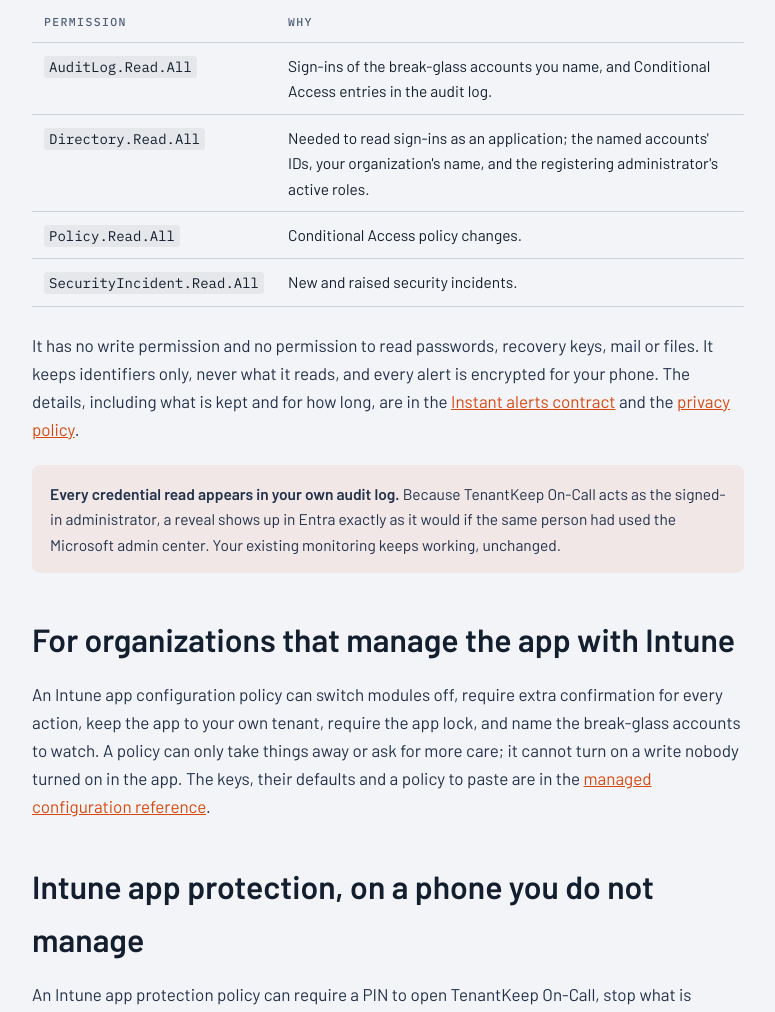
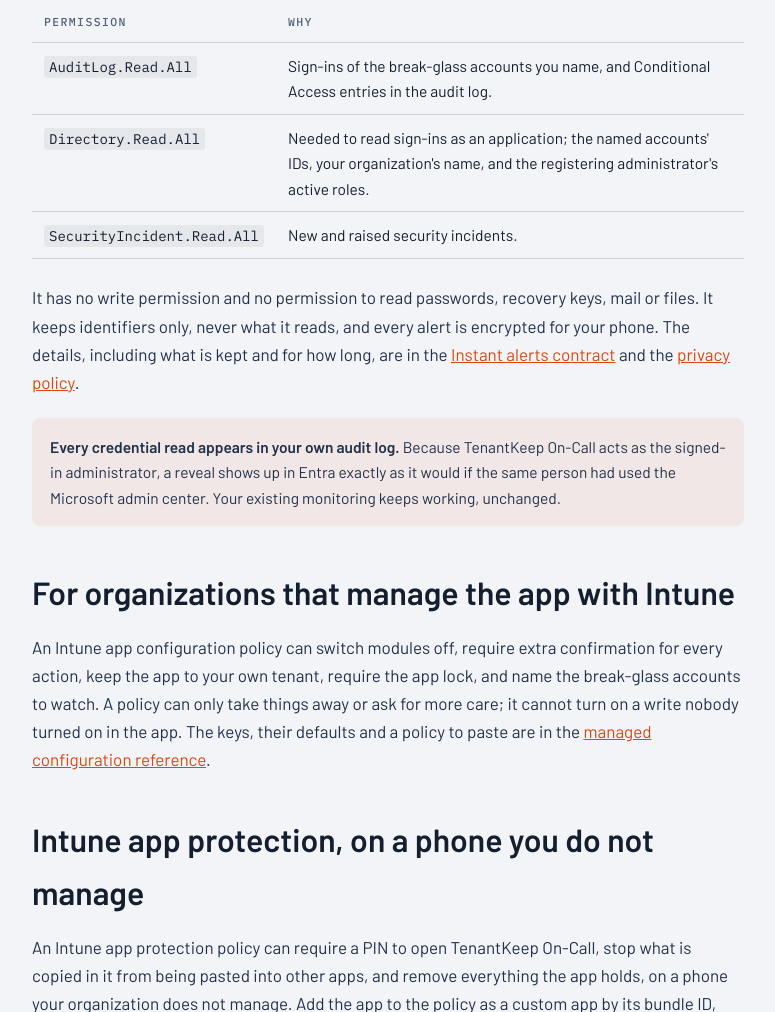
Before and after one commit to Kainor-LLC/LAPSlock, a plain HTML site: page docs/how-it-works/index.html in a window 1280 px wide. Shown: the part 9148-10160 px from the top of the page, without its empty margins (252-1027 px from the left). Drawn offline with nearby package versions, Linux system fonts and the light colour scheme.

Commit message:
Watcher setup: no Policy.Read.All, and a redeploy cannot drop a setting (R2-14, R2-15)
R2-14: TenantKeep Watch asked every organization for Policy.Read.All and nothing used it; Conditional Access changes come from the directory audit log. The setup script sets the registration's permissions to exactly its list, so running it with -Apply takes Policy.Read.All off: Connor's to run, before the contract and the how-it-works page that no longer list it are published. R2-15: a redeploy as the README said set ALERTS_API_AUDIENCE to the earlier API's api:// form, which refuses every phone, and a parameter left out was written empty. The four app parameters of main.bicep are now required, with none on the very first deployment only; the template keeps the workspace linked to the rule that empties locations; the README says to read the values first and that the audience takes bare client IDs. New-WatchApps no longer makes the earlier Alerts API or adds its scope to the original On-Call registration. The template builds with Bicep 0.48; nothing was deployed. Second review, 2026-11-24.

```diff
--- a/docs/how-it-works/index.html
+++ b/docs/how-it-works/index.html
@@ -419,7 +419,6 @@
       <tbody>
         <tr><td><code>AuditLog.Read.All</code></td><td>Sign-ins of the break-glass accounts you name, and Conditional Access entries in the audit log.</td></tr>
         <tr><td><code>Directory.Read.All</code></td><td>Needed to read sign-ins as an application; the named accounts' IDs, your organization's name, and the registering administrator's active roles.</td></tr>
-        <tr><td><code>Policy.Read.All</code></td><td>Conditional Access policy changes.</td></tr>
         <tr><td><code>SecurityIncident.Read.All</code></td><td>New and raised security incidents.</td></tr>
       </tbody>
     </table>
```
Also changed, not shown: 4 other files.
